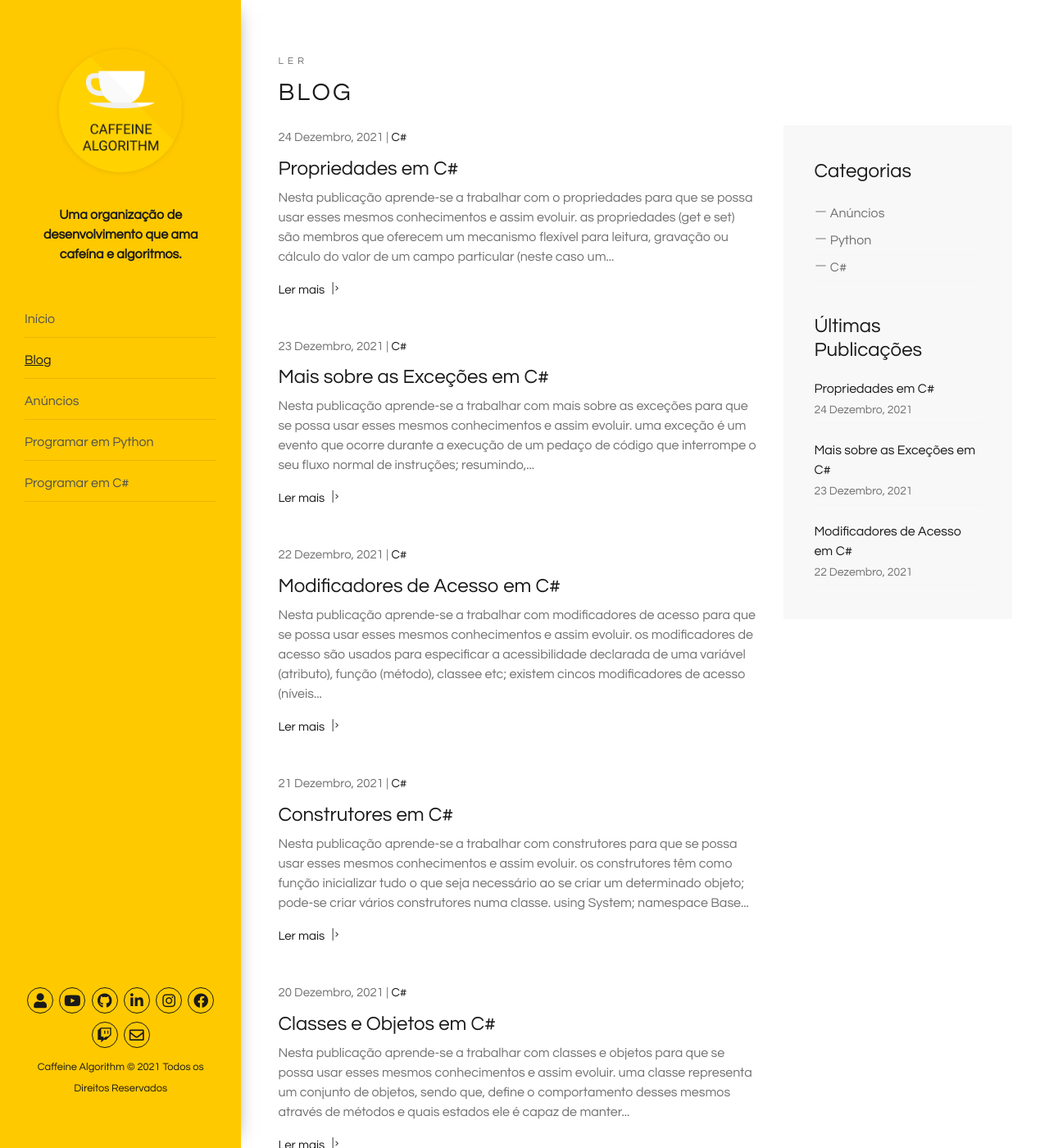
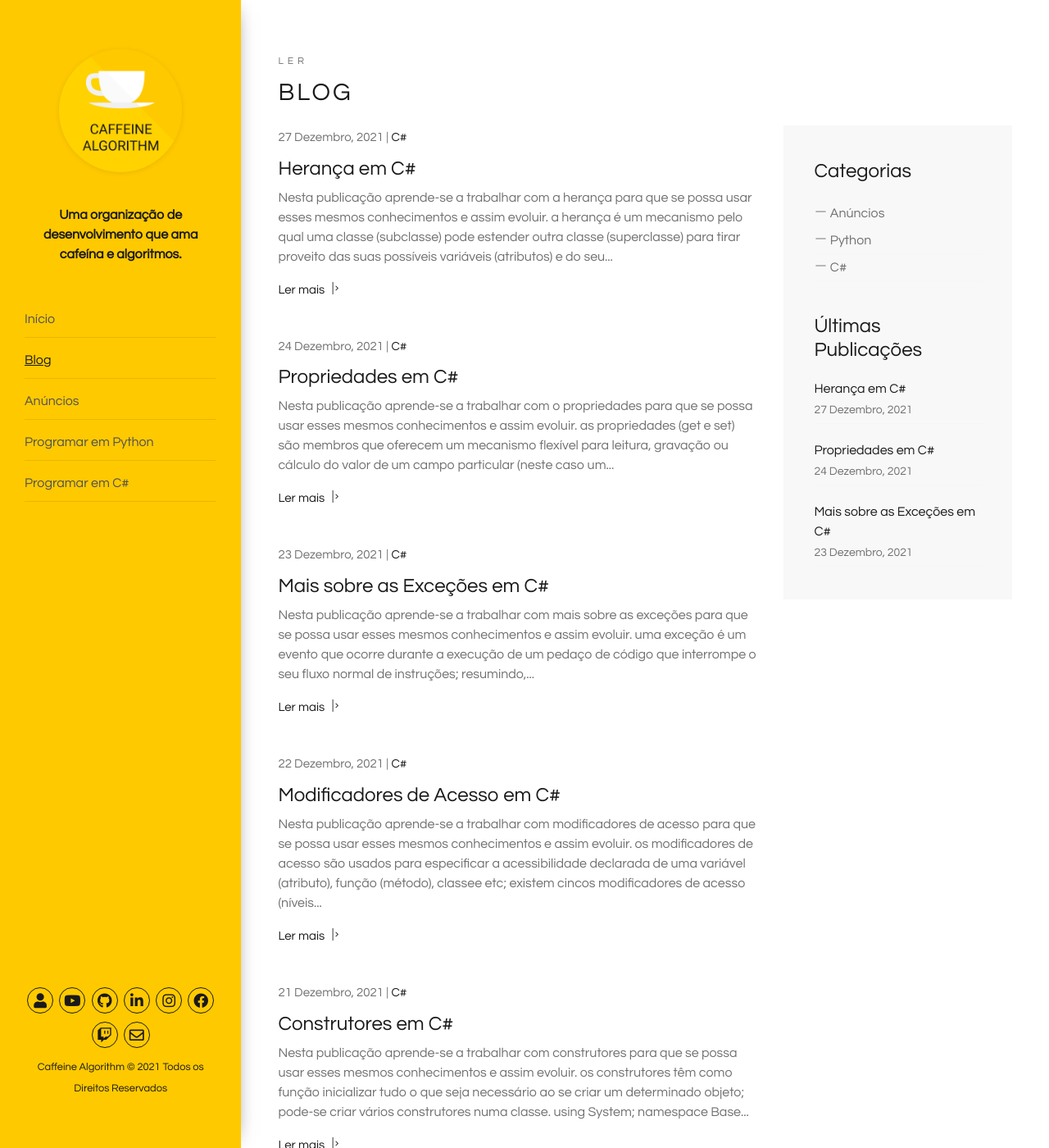
Before and after one commit to caffeinealgorithm/caffeinealgorithm.github.io, a Jekyll site: the page built from blog/index.html, in a window 1280 px wide and 1400 px high. Shown: the whole window at 82% size. Built offline with Jekyll 4.4.1, drawn with Linux system fonts in a browser that asks for light colours; the list of posts is cut into pages by our own code; some of the changed text lies outside the part shown.

Commit message:
Add 37º episode of the C# programming series

````diff
--- /dev/null
+++ b/_posts/2021-12-27-heranca-em-csharp.md
@@ -0,0 +1,57 @@
+---
+layout: post
+excerpt: Blog
+title: 'Herança em C#'
+description: 'Descobre como se trabalha com a herança na linguagem de programação C#. Obtém respostas às tuas dúvidas com a teoria e os exemplos apresentados.'
+keywords: 'c#, csharp, herança, publicação'
+date: 2021-12-27
+categories: [C#]
+---
+
+Nesta publicação aprende-se a trabalhar com a herança para que se possa usar esses mesmos conhecimentos e assim evoluir.
+
+- a herança é um mecanismo pelo qual uma classe (subclasse) pode estender outra classe (superclasse) para tirar proveito das suas possíveis variáveis (atributos) e do seu comportamento (métodos);
+- uma classe só pode herdar de apenas uma classe;
+- o protected resume-se à possibilidade de acesso apenas dentro da própria classe ou dentro de uma classe derivada dessa mesma.
+
+```csharp
+using System;
+
+namespace Base {
+  class Heranca {
+    public void Run() {
+      var pessoa = new Filho();
+      pessoa.Informacao();
+      pessoa.ComidaPreferida();
+
+      /*
+        Nome: Nelson Silva
+        Idade: 25
+        A minha comida preferida é arroz de marisco.
+      */
+    }
+  }
+
+  class Pai {
+    protected string ultimoNome = "Silva";
+
+    public void ComidaPreferida() {
+      Console.WriteLine("A minha comida preferida é arroz de marisco.");
+    }
+  }
+
+  class Filho : Pai {
+    private string primeiroNome = "Nelson";
+    private int idade = 25;
+
+    public void Informacao() {
+      Console.WriteLine($"Nome: {primeiroNome} {ultimoNome}");
+      Console.WriteLine($"Idade: {idade}");
+    }
+  }
+}
+```
+
+Não te esqueças de [assistir ao vídeo](https://youtu.be/kDKbnI-opqE){:target="\_blank"} e podes sempre ler esta publicação [em inglês](https://nelsonsilvadev.com/blog/20211227/inheritance-in-csharp/){:target="\_blank"}.
+
+### _Happy coding!_
--- a/index.html
+++ b/index.html
@@ -73,7 +73,7 @@
       </div>
 
       <div class="row">
-        {% for video in site.csharp %} {% if video.id == "/csharp/36" %}
+        {% for video in site.csharp %} {% if video.id == "/csharp/37" %}
         <div
           class="col-xs-12 col-sm-3 col-sm-6 col-lg-6 col-xl-3 animate-box"
           data-animate-effect="fadeInLeft"
````
Also changed, not shown: _csharp/37.md (added, +5 -0 lines), assets/img/playlists/csharp/37.png (added).
